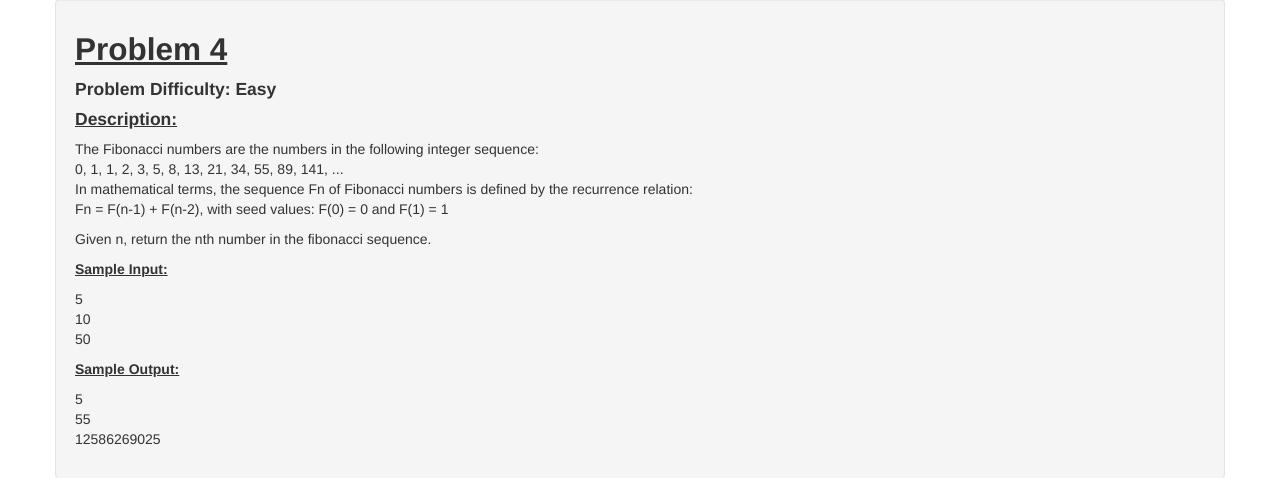
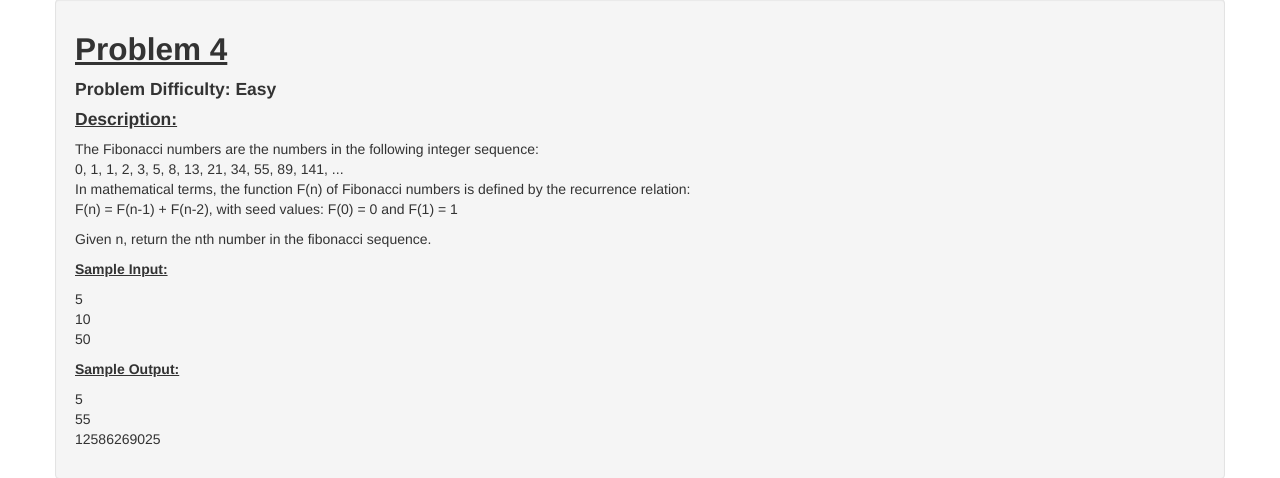
Before and after one commit to ratchelfurlong/Program_A_Bull, a Flask app: template app/templates/4.html in a window 1280 px wide. Shown: the part 63-541 px from the top of the page. Run offline with Flask 2, Linux system fonts and the light colour scheme; the template is opened without the code that fills it: most values are stand-ins (such as "Sample title", 1, 10 or a date in 2020); form fields are guessed from the names that the template uses; some libraries are stand-ins or nearby versions.

Commit message:
Update 4.html

```diff
--- a/app/templates/4.html
+++ b/app/templates/4.html
@@ -11,8 +11,8 @@
 		<p>
 		The Fibonacci numbers are the numbers in the following integer sequence:<br>
 		0, 1, 1, 2, 3, 5, 8, 13, 21, 34, 55, 89, 141, ...<br>
-		In mathematical terms, the sequence Fn of Fibonacci numbers is defined by the recurrence relation:<br>
-		Fn = F(n-1) + F(n-2), with seed values: F(0) = 0 and F(1) = 1<br>
+		In mathematical terms, the function F(n) of Fibonacci numbers is defined by the recurrence relation:<br>
+		F(n) = F(n-1) + F(n-2), with seed values: F(0) = 0 and F(1) = 1<br>
 		</p>
 
 		<p>Given n, return the nth number in the fibonacci sequence.</p>
```
